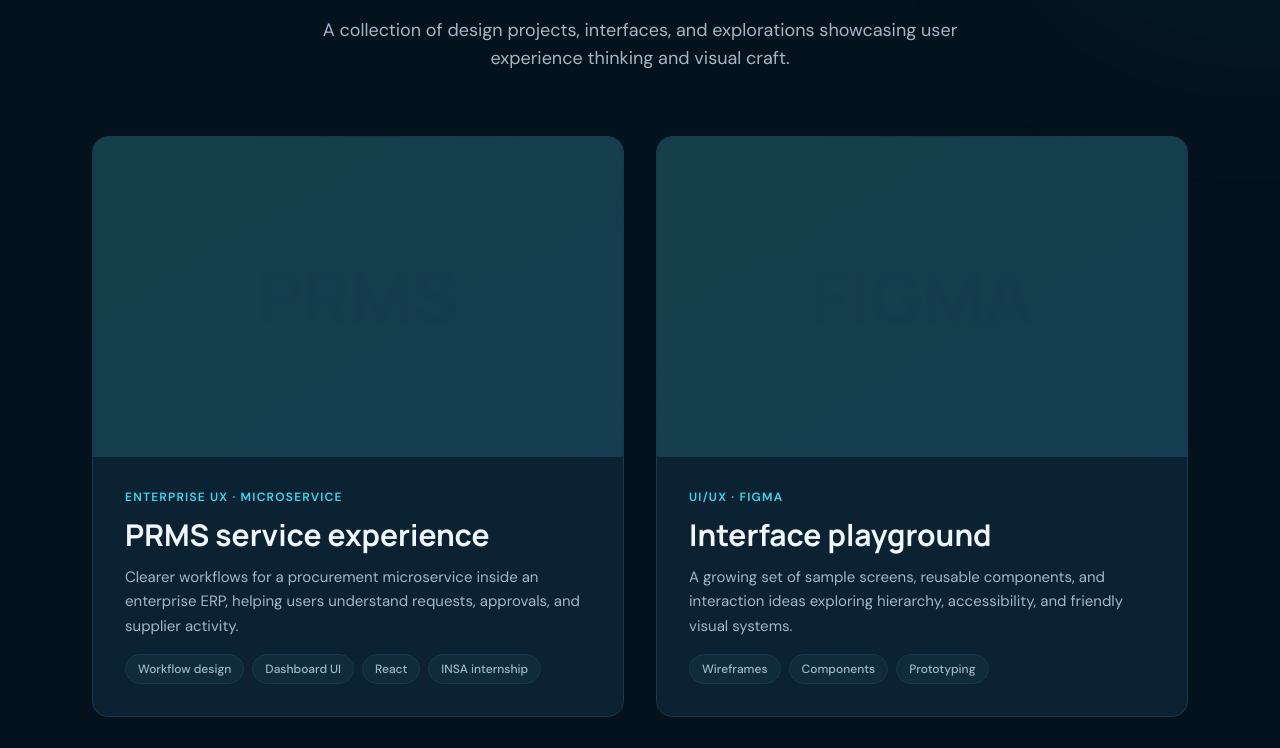
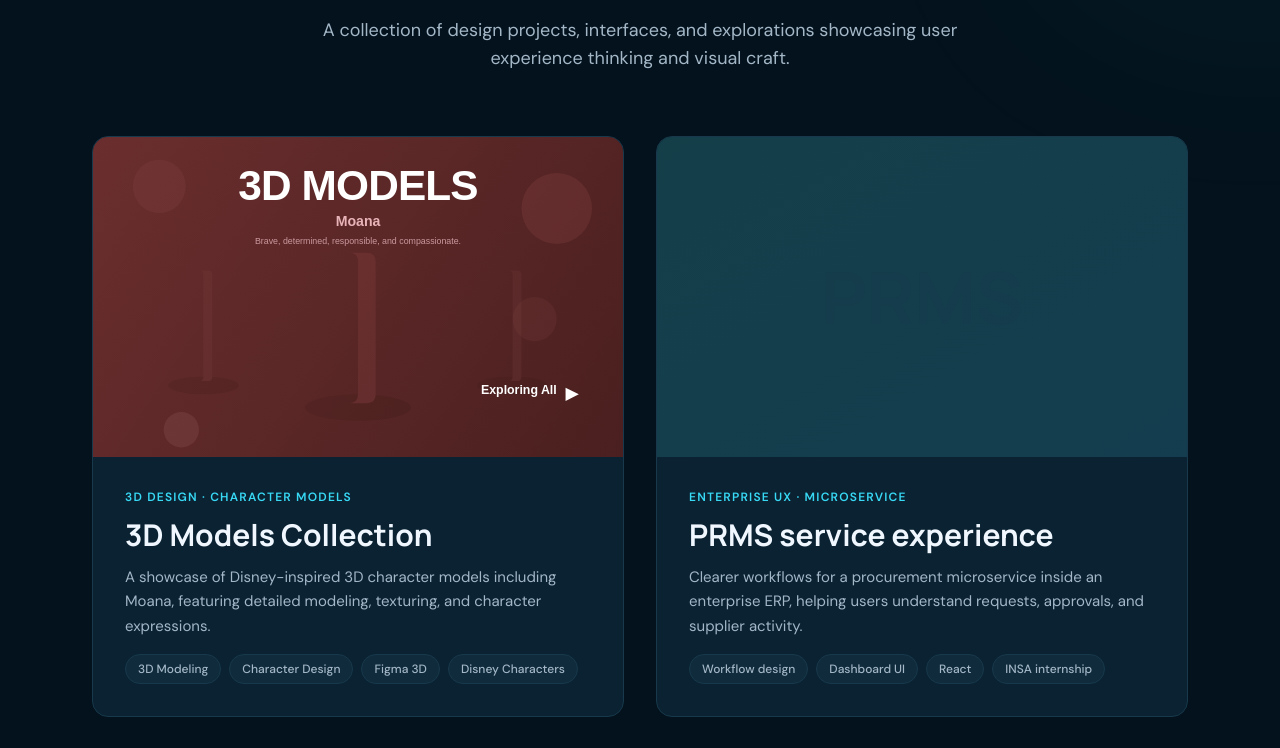
Before and after one commit to elady473-art/UI-UX, a React (Vite) app: page / in a window 1280 px wide. Shown: the part 1020-1768 px from the top of the page. Built offline with nearby package versions, Linux system fonts and the light colour scheme.

Commit message:
Add 3D Models project with Moana and Disney characters collection

```diff
--- a/src/components/ProjectCard.tsx
+++ b/src/components/ProjectCard.tsx
@@ -24,6 +24,12 @@ const ProjectCard = ({ project, index, onOpenCase }: ProjectCardProps) => {
         {project.id === 'adey' ? (
           <img
             src="/projects/adey-coffee.svg"
+            alt={project.title}
+            className="w-full h-full object-cover"
+          />
+        ) : project.id === '3dmodels' ? (
+          <img
+            src="/projects/3d-models.svg"
             alt={project.title}
             className="w-full h-full object-cover"
           />
--- a/src/data/caseStudies.ts
+++ b/src/data/caseStudies.ts
@@ -1,6 +1,36 @@
 import { CaseStudyDetails } from '../types';
 
 export const caseStudyDetails: CaseStudyDetails = {
+  '3dmodels': {
+    kicker: '3D DESIGN · CHARACTER MODELING',
+    title: '3D Models Collection',
+    intro:
+      'A collection of Disney-inspired 3D character models created in Figma, featuring Moana and other beloved characters with attention to detail in modeling, texturing, and expressions.',
+    sections: [
+      [
+        'Project overview',
+        'This project explores 3D character modeling within Figma, bringing iconic Disney characters to life with dimensional depth, accurate proportions, and recognizable features.',
+      ],
+      [
+        'Featured character: Moana',
+        'The centerpiece features Moana in her signature outfit, complete with detailed texturing on her traditional Polynesian clothing, flowing hair, and her characteristic determined expression. The model captures her brave and compassionate personality.',
+      ],
+      [
+        'Supporting characters',
+        'The collection includes additional Disney characters such as Rapunzel, Anna, and Pua (Moana\'s pet pig), each modeled with attention to their unique characteristics and visual style.',
+      ],
+      [
+        'Technical approach',
+        'Created using Figma\'s 3D capabilities, the models demonstrate understanding of form, lighting, shadows, and spatial relationships. Each character is positioned to create dynamic compositions.',
+      ],
+      [
+        'Interactive prototype',
+        'The prototype allows viewers to explore the 3D models collection, showcasing different angles and presentations of the characters in an engaging, navigable format.',
+      ],
+    ],
+    note:
+      'These 3D models are created for portfolio and learning purposes, inspired by Disney characters. All character designs and intellectual property belong to their respective owners.',
+  },
   prms: {
     kicker: 'ENTERPRISE UX · INSA INTERNSHIP',
     title: 'PRMS service experience',
--- a/src/data/projects.ts
+++ b/src/data/projects.ts
@@ -1,6 +1,18 @@
 import { Project } from '../types';
 
 export const projects: Project[] = [
+  {
+    id: '3dmodels',
+    category: '3D DESIGN · CHARACTER MODELS',
+    title: '3D Models Collection',
+    description:
+      'A showcase of Disney-inspired 3D character models including Moana, featuring detailed modeling, texturing, and character expressions.',
+    chips: ['3D Modeling', 'Character Design', 'Figma 3D', 'Disney Characters'],
+    type: 'standard',
+    visualType: '3dmodels',
+    figmaUrl: 'https://www.figma.com/design/j9xkBo9nl1KVwyUC2dR7VF/3D-models?node-id=0-1&p=f&t=tR9tBSbFcsbxt0XW-0',
+    externalUrl: 'https://www.figma.com/proto/j9xkBo9nl1KVwyUC2dR7VF/3D-models?node-id=1-2&p=f&t=tR9tBSbFcsbxt0XW-0&scaling=scale-down&content-scaling=fixed&page-id=0%3A1',
+  },
   {
     id: 'prms',
     category: 'ENTERPRISE UX · MICROSERVICE',
--- a/src/types/index.ts
+++ b/src/types/index.ts
@@ -5,7 +5,7 @@ export interface Project {
   description: string;
   chips: string[];
   type: 'standard' | 'full';
-  visualType: 'prms' | 'figma' | 'adey';
+  visualType: 'prms' | 'figma' | 'adey' | '3dmodels';
   figmaUrl?: string;
   externalUrl?: string;
 }
```
Also changed, not shown: public/projects/3d-models.svg (added).
